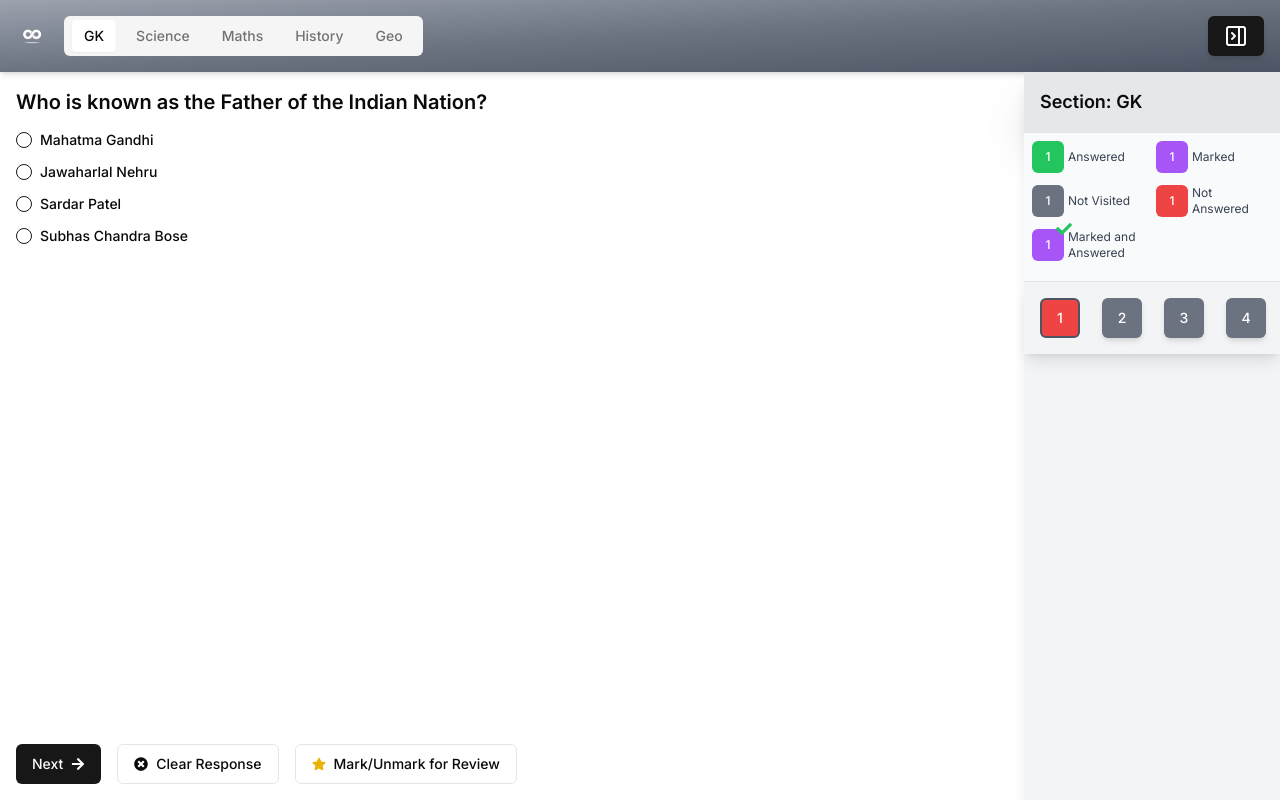
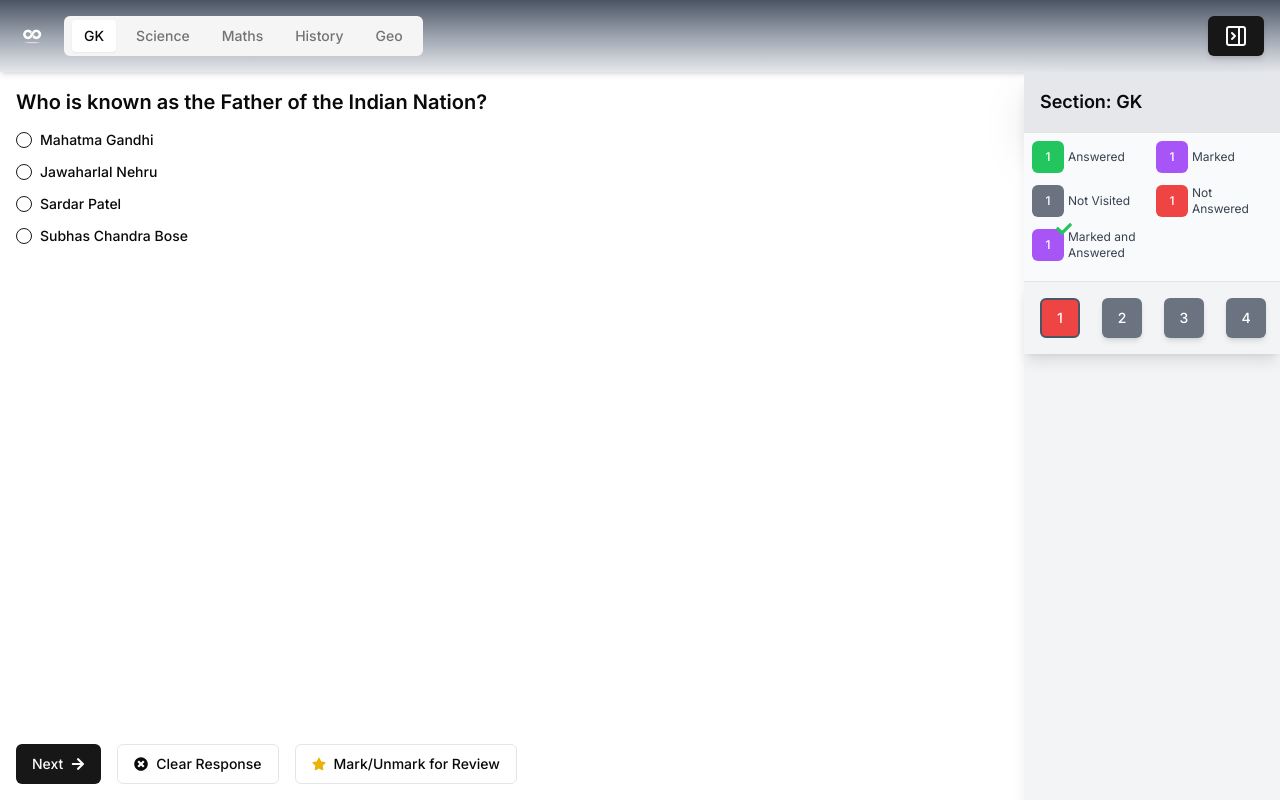
Before and after one commit to destx0/gquiz, a Next.js app: page /test in a window 1280 px wide. Built offline with nearby package versions, Linux system fonts and the light colour scheme.

Commit message:
change headcer color

```diff
--- a/src/components/TestHeader.jsx
+++ b/src/components/TestHeader.jsx
@@ -10,7 +10,7 @@ const TestHeader = ({ setShowNavigation }) => {
 		useTestStore();
 
 	return (
-		<div className="shadow-md p-4 flex items-center justify-between bg-gradient-to-br from-gray-400 via-gray-500 to-gray-600">
+		<div className="shadow-md p-4 flex items-center justify-between bg-gradient-to-b from-gray-600 via-gray-400 to-gray-200 ">
 			<div className="flex items-center overflow-x-auto">
 				<img src="/infinity-icon.png" alt="Logo" className="h-8 mr-4" />
 				<Tabs
```
